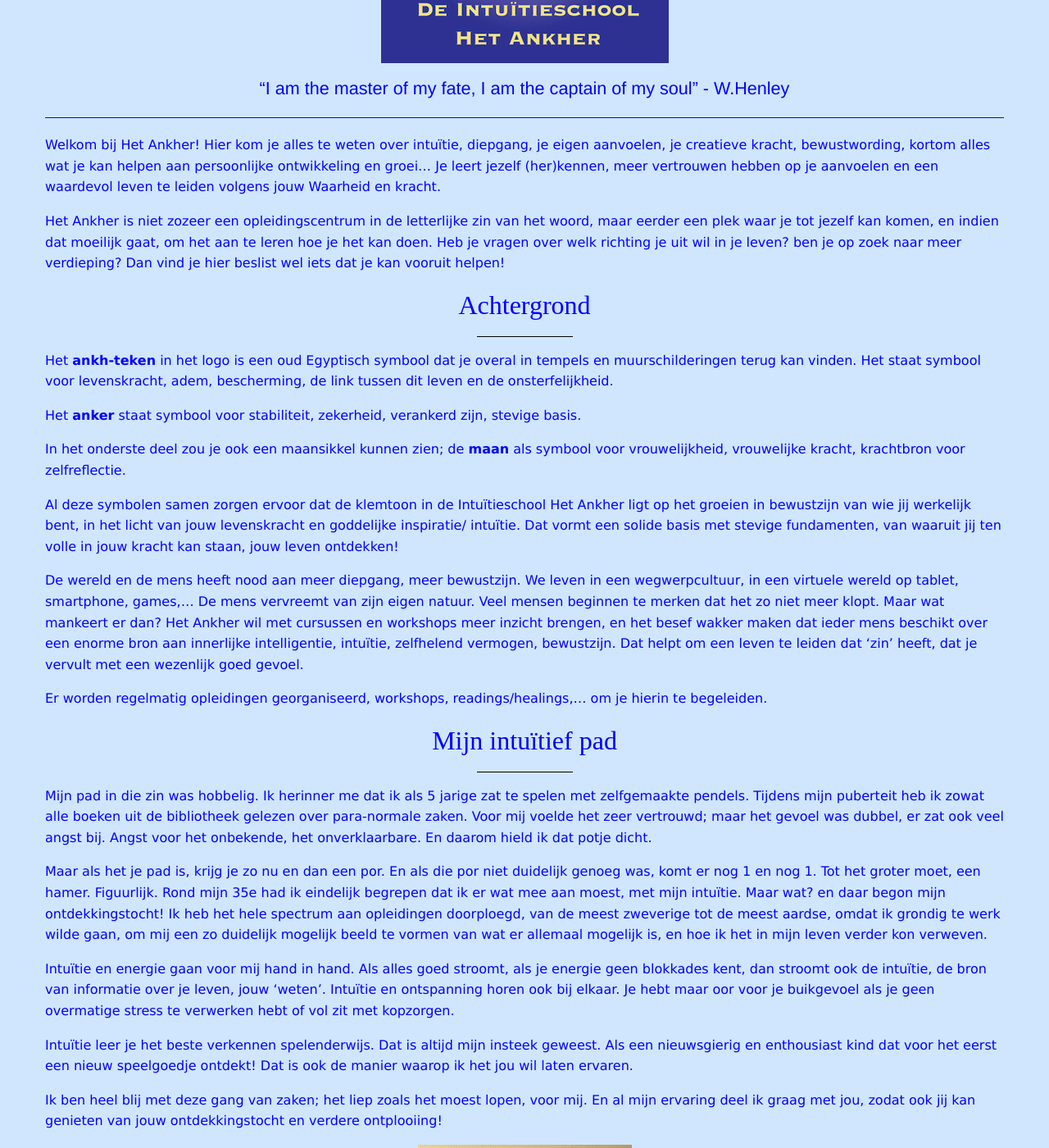
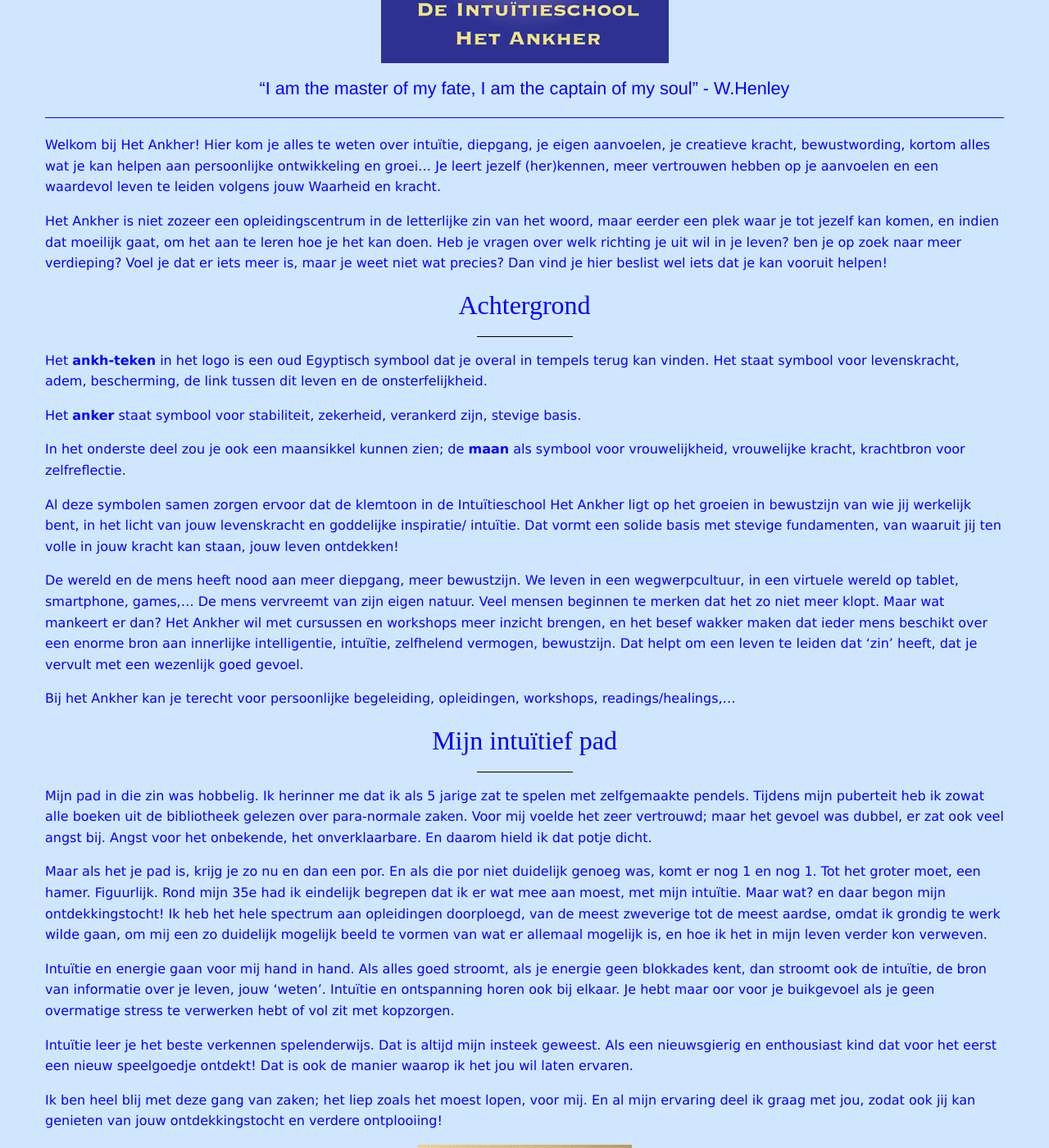
Before and after one commit to ankher/ankher.github.io, a Jekyll site: the page built from index.md, in a window 1280 px wide and 1400 px high, scrolled down 520 px. Shown: the whole window at 82% size. Built offline with Jekyll 4.4.1, drawn with Linux system fonts in a browser that asks for light colours; nearby versions of some CDN libraries; some of the changed text lies outside the part shown.

Commit message:
Update index.md

```diff
--- a/index.md
+++ b/index.md
@@ -13,11 +13,11 @@ menu: welkom
 Welkom bij Het Ankher! Hier kom je alles te weten over intuïtie, diepgang, je eigen aanvoelen, je creatieve kracht, bewustwording, kortom alles wat je kan helpen aan persoonlijke ontwikkeling en groei...
 Je leert jezelf (her)kennen, meer vertrouwen hebben op je aanvoelen en een waardevol leven te leiden volgens jouw Waarheid en kracht.
 
-Het Ankher is niet zozeer een opleidingscentrum in de letterlijke zin van het woord, maar eerder een plek waar je tot jezelf kan komen, en indien dat moeilijk gaat, om het aan te leren hoe je het kan doen. Heb je vragen over welk richting je uit wil in je leven? ben je op zoek naar meer verdieping? Dan vind je hier beslist wel iets dat je kan vooruit helpen!
+Het Ankher is niet zozeer een opleidingscentrum in de letterlijke zin van het woord, maar eerder een plek waar je tot jezelf kan komen, en indien dat moeilijk gaat, om het aan te leren hoe je het kan doen. Heb je vragen over welk richting je uit wil in je leven? ben je op zoek naar meer verdieping? Voel je dat er iets meer is, maar je weet niet wat precies? Dan vind je hier beslist wel iets dat je kan vooruit helpen!
 
 # Achtergrond
 
-Het **ankh-teken** in het logo is een oud Egyptisch symbool dat je overal in tempels en muurschilderingen terug kan vinden. Het staat symbool voor levenskracht, adem, bescherming, de link tussen dit leven en de onsterfelijkheid.
+Het **ankh-teken** in het logo is een oud Egyptisch symbool dat je overal in tempels terug kan vinden. Het staat symbool voor levenskracht, adem, bescherming, de link tussen dit leven en de onsterfelijkheid.
 
 Het **anker** staat symbool voor stabiliteit, zekerheid, verankerd zijn, stevige basis.
 
@@ -28,7 +28,7 @@ Dat vormt een solide basis met stevige fundamenten, van waaruit jij ten volle in
 
 De wereld en de mens heeft nood aan meer diepgang, meer bewustzijn. We leven in een wegwerpcultuur, in een virtuele wereld op tablet, smartphone, games,... De mens vervreemt van zijn eigen natuur. Veel mensen beginnen te merken dat het zo niet meer klopt. Maar wat mankeert er dan? Het Ankher wil met cursussen en workshops meer inzicht brengen, en het besef wakker maken dat ieder mens beschikt over een enorme bron aan innerlijke intelligentie, intuïtie, zelfhelend vermogen, bewustzijn. Dat helpt om een leven te leiden dat 'zin' heeft, dat je vervult met een wezenlijk goed gevoel.
 
-Er worden regelmatig opleidingen georganiseerd, workshops, readings/healings,... om je hierin te begeleiden.
+Bij het Ankher kan je terecht voor persoonlijke begeleiding, opleidingen, workshops, readings/healings,...
 
 
 
@@ -58,7 +58,7 @@ Ik ben heel blij met deze gang van zaken; het liep zoals het moest lopen, voor m
 
 
 # Missie
-Het Ankher is een opleidingscentrum waar intuïtie, zelfontwikkeling, groei naar dieper bewustzijn centraal staan. Het wil een tegengewicht bieden aan het huidige opleidingsaanbod waar veelal het accent ligt op mentale processen. Het 'ego', het rationeel denken slaat in onze westerse maatschappij door in proportie, terwijl het 'aanvoelen', het 'buikgevoel' wordt weggelachen. Het Ankher wil het 'zesde' zintuig terug in het daglicht stellen, op een nuchtere manier.
+Het Ankher is een plek waar intuïtie, zelfontwikkeling, groei naar dieper bewustzijn centraal staan. Het wil een tegengewicht bieden aan de huidige maatschappij cultuur waar veelal het accent ligt op mentale processen. Het 'ego', het rationeel denken slaat in onze westerse wereld door in proportie, terwijl het 'aanvoelen', het 'buikgevoel' wordt weggelachen. Het Ankher wil je blik helpen verruimen; want alleen met het hoofd werken en alles beredeneren en rationaliseren, is op zijn minst maar 1/3 van onze capaciteiten als mens. Er is veel meer dat zin geeft aan het leven. Dat kan je hier ontdekken!
 
 
 
```
